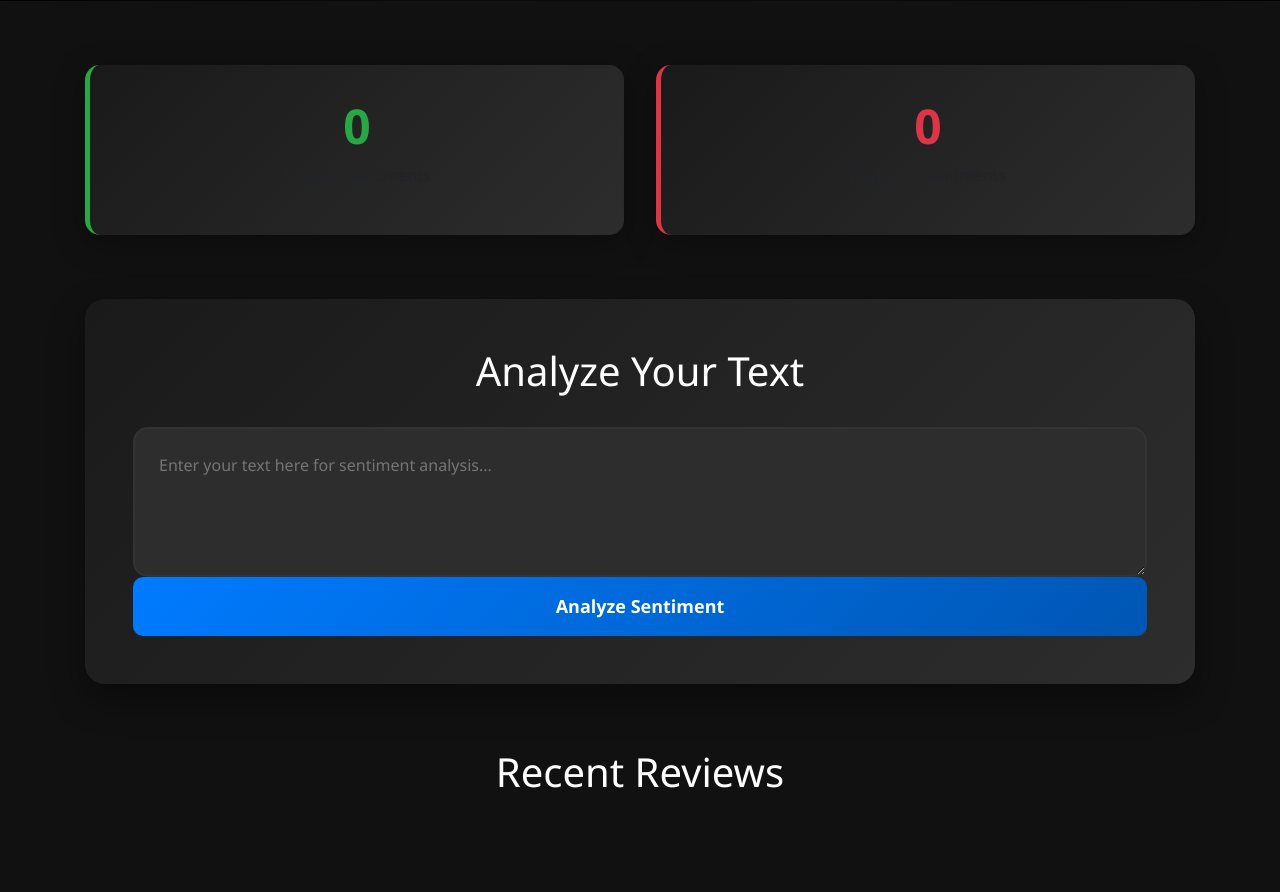
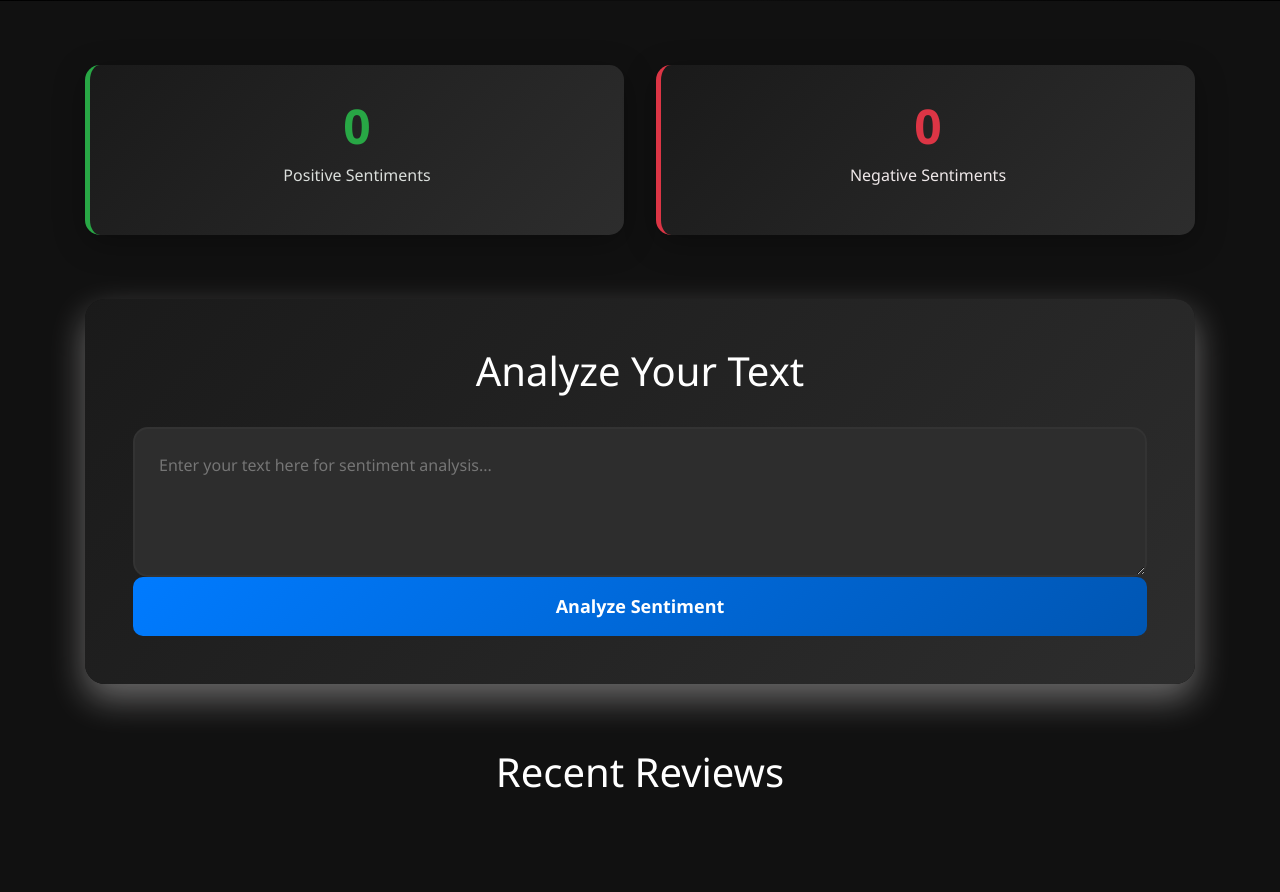
Before and after one commit to Sadeedesh/Sentiment_analysis_project, a Flask app: page / in a window 1280 px wide. Shown: the part 799-1691 px from the top of the page. Run offline with Flask 3, Linux system fonts and the light colour scheme; parts of the project's set-up code (start-up, migrations or seed data) failed here and were passed over.

Commit message:
modify page..

```diff
--- a/static/css/main.css
+++ b/static/css/main.css
@@ -101,7 +101,13 @@ body {
 .stat-card.positive h3 {
     color: #28a745;
 }
+.stat-card.positive p {
+    color: #dadedb;
+}
 
+.stat-card.negative p {
+    color: #efe8e9;
+}
 .stat-card.negative h3 {
     color: #dc3545;
 }
@@ -111,7 +117,7 @@ body {
     padding: 3rem;
     border-radius: 20px;
     margin-bottom: 4rem;
-    box-shadow: 0 15px 35px rgba(0, 0, 0, 0.4);
+    box-shadow: 0 15px 35px rgba(241, 238, 238, 0.4);
     animation: slideInUp 1s ease-out;
 }
 
```
Also changed, not shown: 2 other files.
